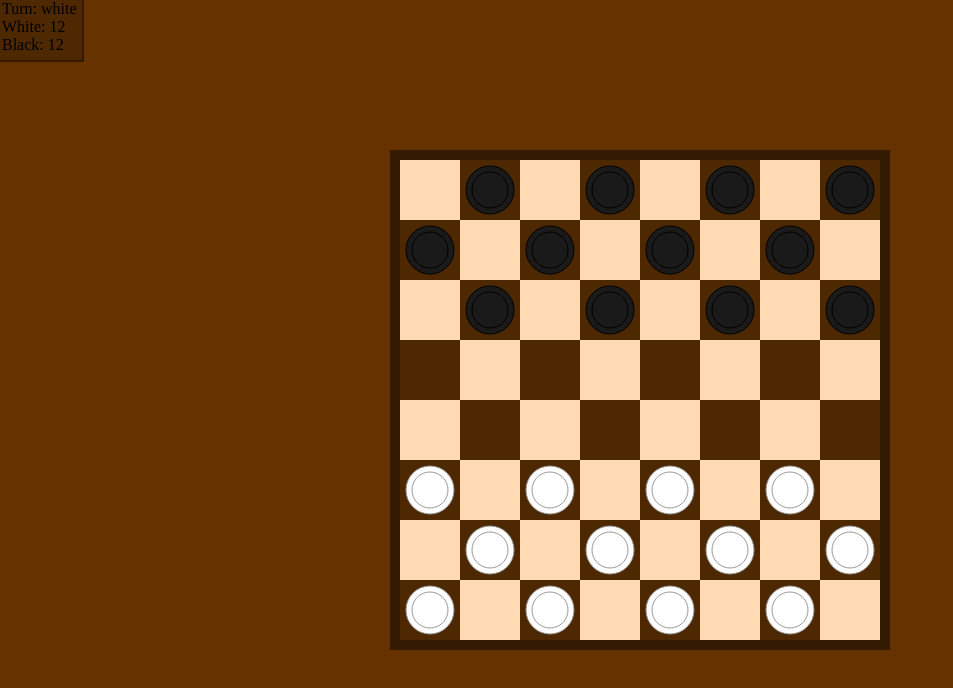
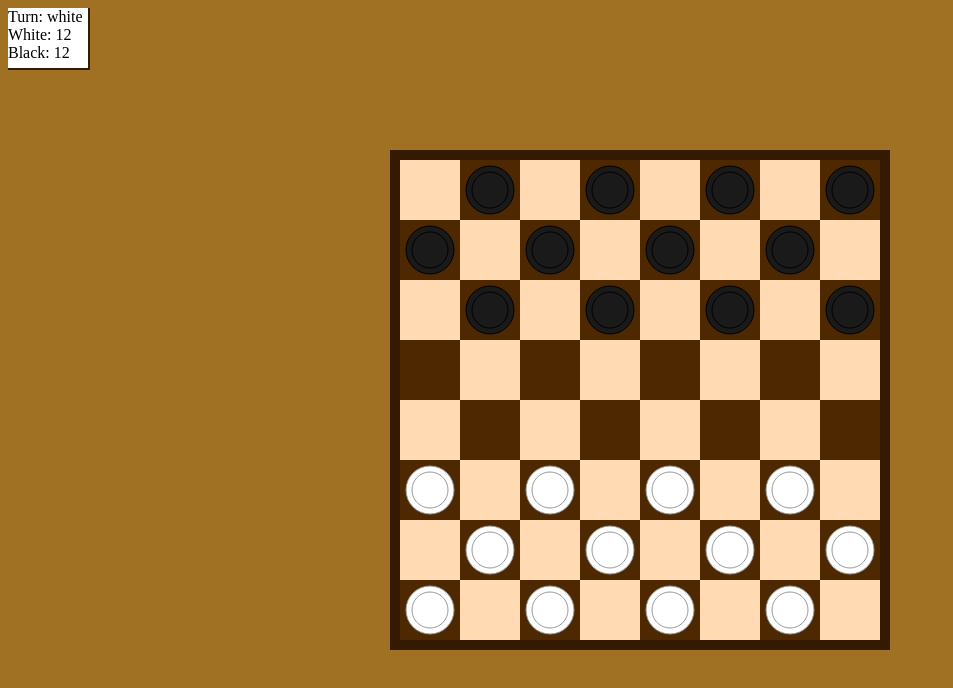
Before and after one commit to RonyHernandez2000/my-milestone-project1, a plain HTML site: page index.html in a window 1280 px wide. Shown: the whole page, without its empty margins (0-953 px from the left). Drawn offline with Linux system fonts and the light colour scheme.

Commit message:
updated scoreboard

```diff
--- a/styles.css
+++ b/styles.css
@@ -1,7 +1,7 @@
 body{
     overflow:hidden;
     user-select:none;
-    background-color:rgb(102,51,0);
+    background-color:rgb(161, 113, 35);
 }
 canvas{
     position:absolute;
@@ -13,12 +13,10 @@ canvas{
 .data{
     border-bottom:2px solid rgb(51,26,0);
     border-right:2px solid rgb(51,26,0);
-    background-color:rgb(77,40,0);
-    position:absolute;
-    padding-left:2px;
+    background-color:rgb(255, 255, 255);
+
     height:60px;
     width:80px;
-    left:0px;
     top:0px;
 }
 .gameOver{
@@ -30,7 +28,7 @@ canvas{
     top:0px;
 }
 .mask{
-    background-color:rgba(0,0,0,0.2);
+    background-color:rgba(0, 0, 0, 0.2);
     position:absolute;
     height:100%;
     width:100%;
```
Also changed, not shown: index.js (+10 -3 lines).
